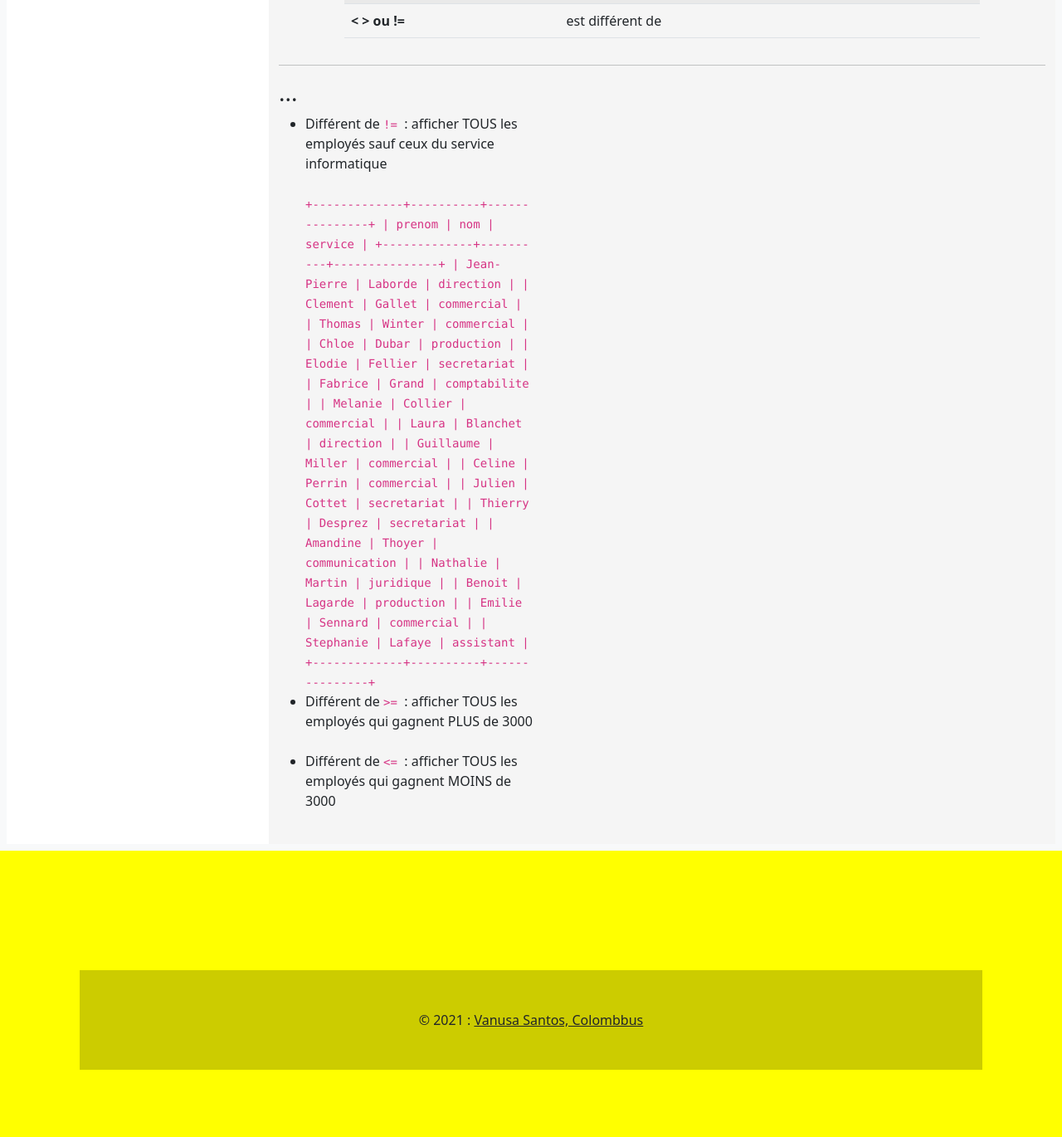
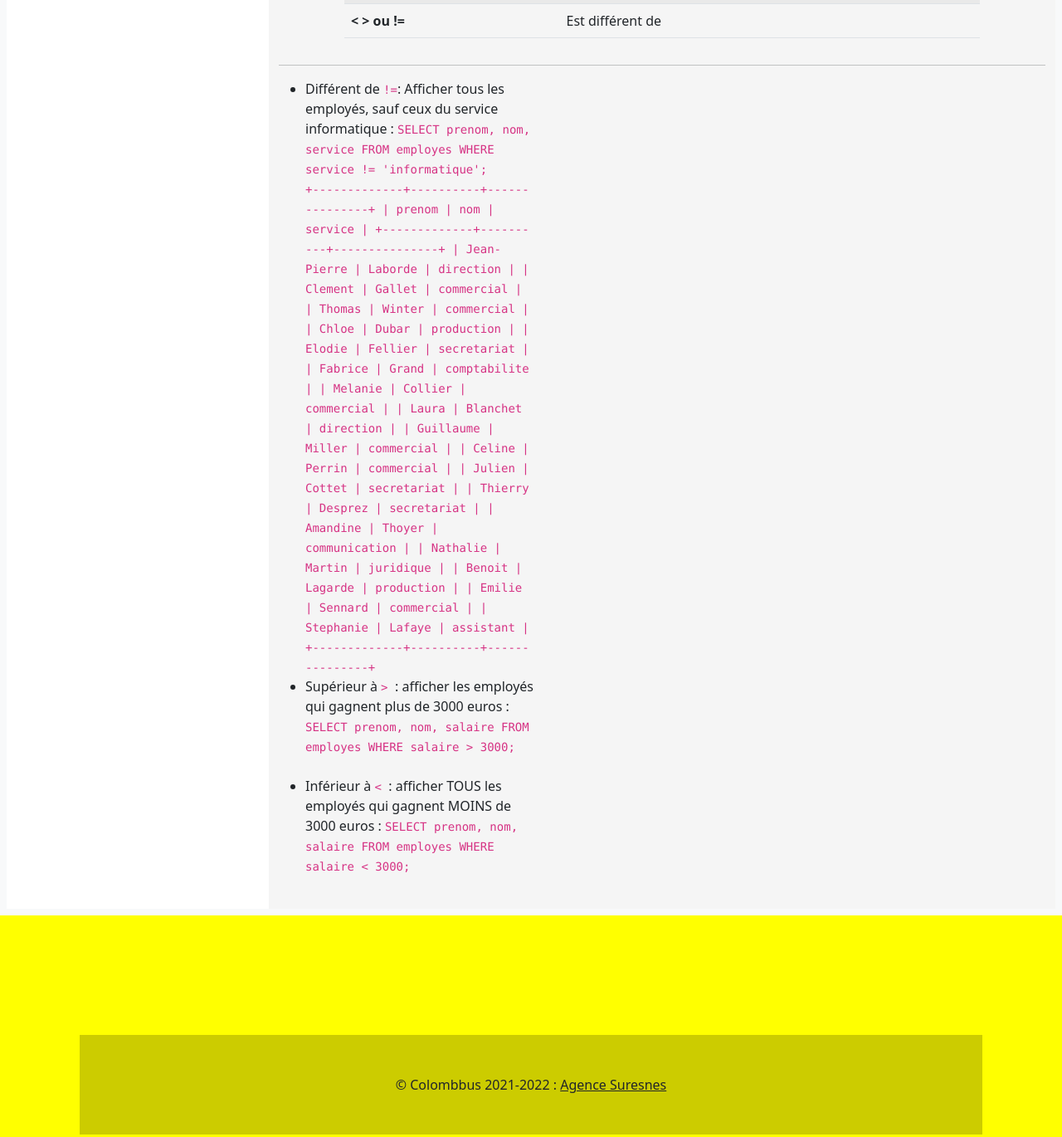
Before and after one commit to Baianissima/coursSQL, a plain HTML site: page 01_requetes.html in a window 1280 px wide. Shown: the part 5500-6870 px from the top of the page at 83% size. Drawn offline with nearby package versions, Linux system fonts and the light colour scheme.

Commit message:
maj requetes 01

```diff
--- a/01_requetes.html
+++ b/01_requetes.html
@@ -364,7 +364,7 @@
                             </tr>
                             <tr>
                               <th scope="row">&lt; &gt; ou !=</th>
-                              <td>est différent de</td>
+                              <td>Est différent de</td>
                             </tr>
                         </tbody>
                       </table>
@@ -376,9 +376,10 @@
             <hr>
 
             <div class="col-md-4">
-                <h3>...</h3>
+
                 <ul>
-                    <li>Différent de <code> != </code> : afficher TOUS les employés sauf ceux du service informatique</li><br>
+                    <li>Différent de <code>!=</code>: Afficher tous les employés, sauf ceux du service informatique : <code>SELECT prenom, nom, service FROM employes WHERE service != 'informatique';</code></li>
+
                     <code>+-------------+----------+---------------+
                         | prenom      | nom      | service       |
                         +-------------+----------+---------------+
@@ -400,8 +401,10 @@
                         | Emilie      | Sennard  | commercial    |
                         | Stephanie   | Lafaye   | assistant     |
                         +-------------+----------+---------------+</code>
-                    <li>Différent de <code> >= </code> : afficher TOUS les employés qui gagnent PLUS de 3000</li><br>
-                    <li>Différent de <code> <= </code> : afficher TOUS les employés qui gagnent MOINS de 3000</li><br>
+
+                    <li>Supérieur à <code> > </code> : afficher les employés qui gagnent plus de 3000 euros : <code> SELECT prenom, nom, salaire FROM employes WHERE salaire > 3000;</code></li><br>
+
+                    <li>Inférieur à <code> < </code> : afficher TOUS les employés qui gagnent MOINS de 3000 euros : <code> SELECT prenom, nom, salaire FROM employes WHERE salaire < 3000;</code></li><br>
                 </ul>
             </div>
             <!-- fin col -->
@@ -439,8 +442,8 @@
 
             <!-- Copyright -->
             <div class="text-center text-dark p-5 m-5" style="background-color: rgba(0, 0, 0, 0.2);">
-                © 2021 :
-                <a class="text-dark" href="https://mdbootstrap.com/">Vanusa Santos, Colombbus</a>
+                &copy; Colombbus 2021-2022 :
+                <a class="text-dark" href="https://mdbootstrap.com/">Agence Suresnes</a>
             </div>
             <!-- Copyright -->
         </footer>
```
